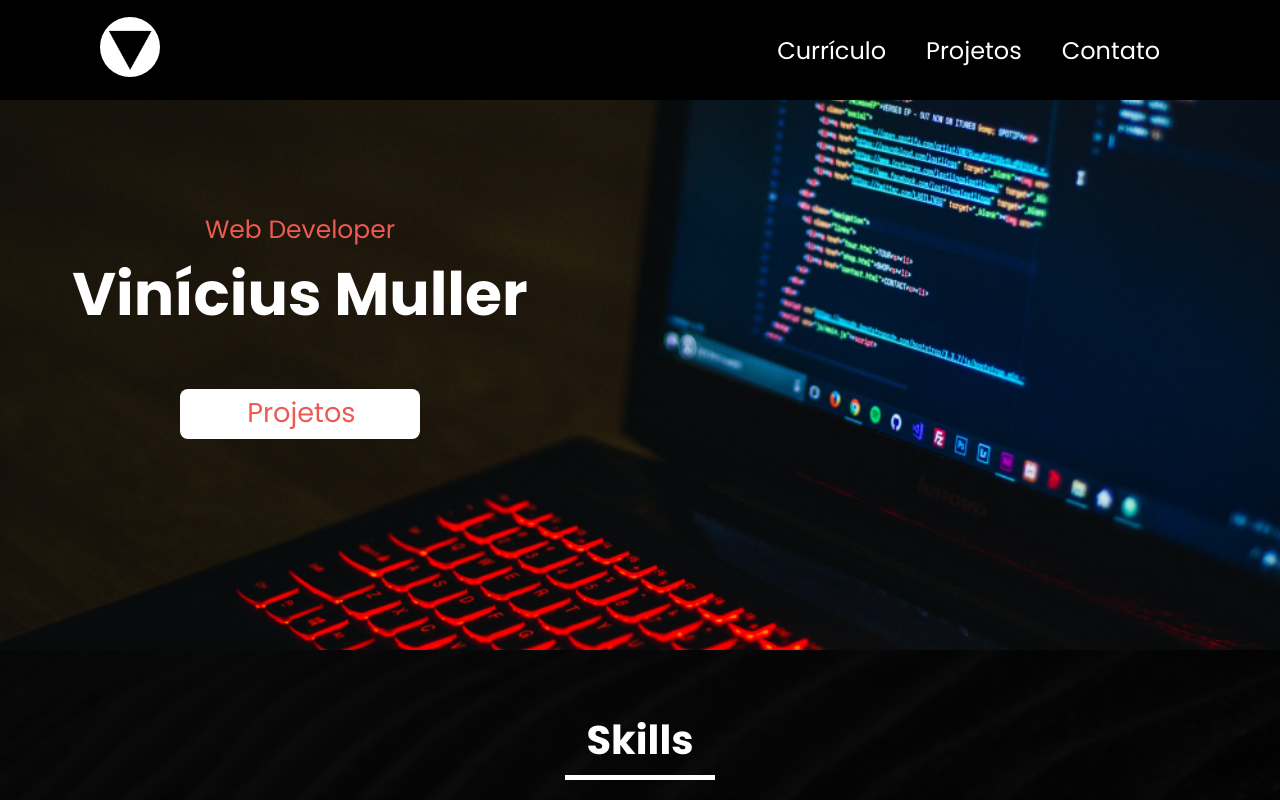
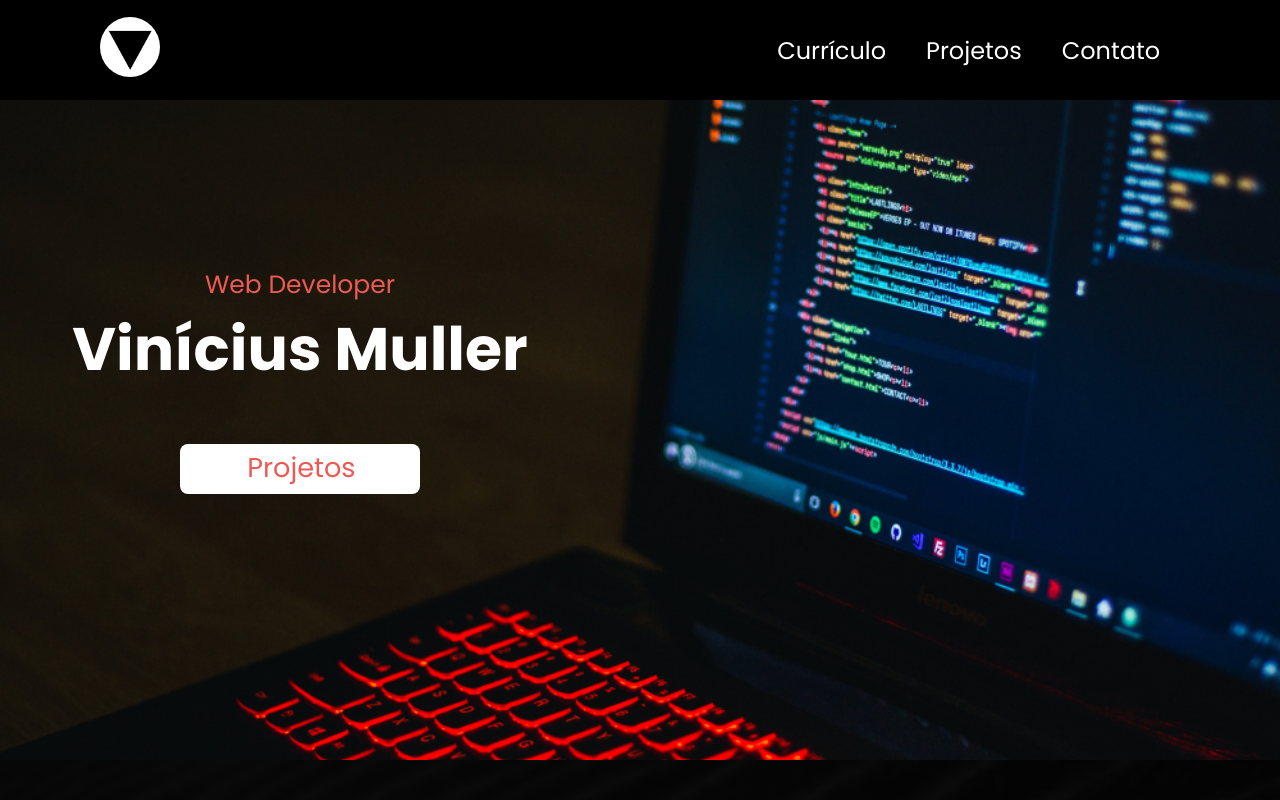
Before and after one commit to Vinicius-Muller/Portf-lio, a Vue app: page / in a window 1280 px wide. Shown: the top 800 px of the page. Built offline with nearby package versions, Linux system fonts and the light colour scheme.

Commit message:
query fixes

```diff
--- a/src/views/Contact.vue
+++ b/src/views/Contact.vue
@@ -36,6 +36,7 @@ export default {
   background-size: cover;
   background-repeat: no-repeat;
   width: 100%;
+  height: 100vh;
   display: flex;
   align-items: center;
   justify-content: space-between;
--- a/src/views/Home.vue
+++ b/src/views/Home.vue
@@ -50,7 +50,7 @@ export default {
   background-size: cover;
   background-position: bottom;
   width: 100%;
-  height: 650px;
+  height: 95vh;
 }
 
 .home .headline .title-box {
```
